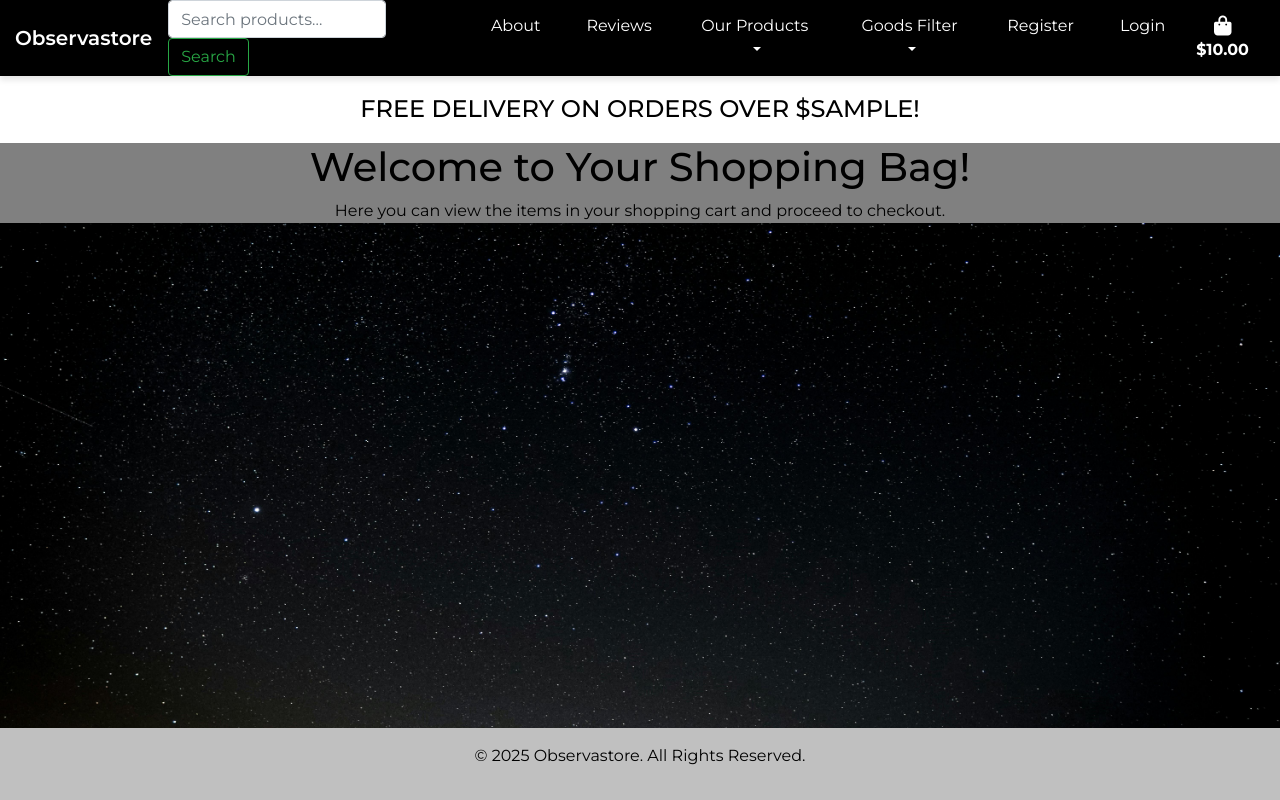
After one commit to mahidaCodeTrained/observastore, a Django app: template bag/templates/bag/shopping_bag.html in a window 1280 px wide. The commit adds this page. Run offline with Django 5.2, Linux system fonts and the light colour scheme; the template is opened without the code that fills it: most values are stand-ins (such as "Sample title", 1, 10 or a date in 2020); some libraries are stand-ins or nearby versions.

Commit message:
Create shopping_bag template and link it to navigation in base template

```diff
--- /dev/null
+++ b/bag/templates/bag/shopping_bag.html
@@ -0,0 +1,9 @@
+{% extends "base.html" %}
+{% load static %}
+
+{% block content %}
+    <div class="blockbody">
+        <h1 class="text-center">Welcome to Your Shopping Bag!</h1>
+        <p class="text-center">Here you can view the items in your shopping cart and proceed to checkout.</p>
+    </div>
+{% endblock %}
--- a/templates/base.html
+++ b/templates/base.html
@@ -101,7 +101,7 @@
 
                         <!-- Cart Item with Grand Total -->
                         <li class="list-inline-item">
-                            <a class="{% if grand_total %}text-info font-weight-bold{% else %}text-black{% endif %} nav-link" href="{}">
+                            <a class="{% if grand_total %}text-info font-weight-bold{% else %}text-black{% endif %} nav-link" href="{% url 'shopping_bag' %}">
                                 <div class="text-center">
                                     <div><i class="fas fa-shopping-bag fa-lg"></i></div>
                                     <p class="my-0">
```
